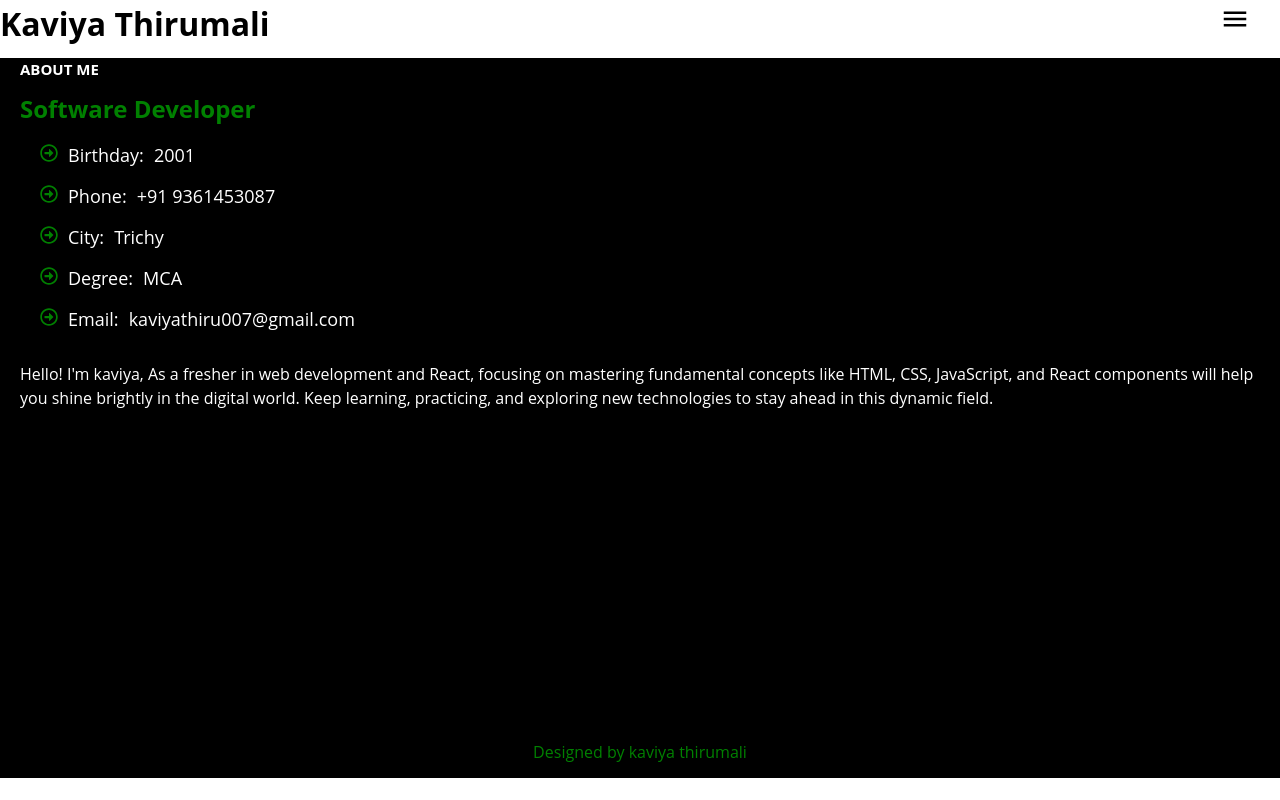
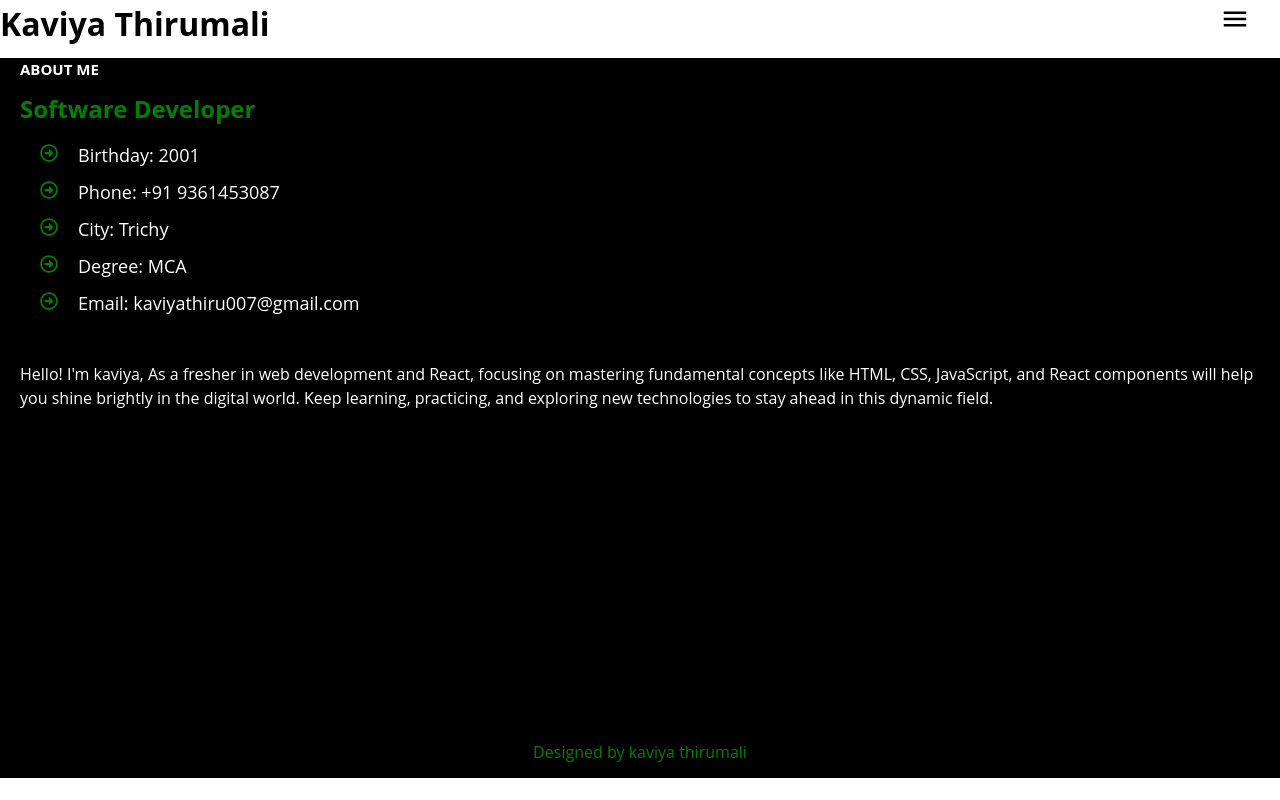
Before and after one commit to kaviyathirumali/kaviyat.github.io, a React (Create React App) app: page /about in a window 1280 px wide. Built offline with nearby package versions, Linux system fonts and the light colour scheme.

Commit message:
Updated website with changes

```diff
--- a/src/App.js
+++ b/src/App.js
@@ -9,6 +9,7 @@ import Project from "./Componets/Project/Project";
 
 function App() {
   return (
+    <div>
       <BrowserRouter>
         <Navbar />
         <Routes>
@@ -19,6 +20,7 @@ function App() {
           <Route path="/contact" element={<Contact />} />
         </Routes>
       </BrowserRouter>
+    </div>
   );
 }
 
--- a/src/Componets/About/About.css
+++ b/src/Componets/About/About.css
@@ -4,8 +4,8 @@
 }
 .about-span p{
     display: flex;
-    gap: 10px;
-    margin-bottom: 7px;
+    gap: 20px;
+    margin-bottom: 10px;
 }
 .about-span span{
     color: green;
--- a/src/Componets/About/About.js
+++ b/src/Componets/About/About.js
@@ -12,11 +12,11 @@ const About = () => {
                 </div>
                 <h2>Software Developer</h2>
                 <div className='about-span'>
-                    <p><span><FaRegArrowAltCircleRight /></span> <p>Birthday:</p> 2001</p>
-                    <p><span><FaRegArrowAltCircleRight /></span> <p>Phone:</p> +91 9361453087</p>
-                    <p><span><FaRegArrowAltCircleRight /></span> <p>City:</p> Trichy</p>
-                    <p><span><FaRegArrowAltCircleRight /></span> <p>Degree:</p> MCA</p>
-                    <p><span><FaRegArrowAltCircleRight /></span> <p>Email:</p> kaviyathiru007@gmail.com</p>
+                    <p><span><FaRegArrowAltCircleRight /></span> Birthday: 2001</p>
+                    <p><span><FaRegArrowAltCircleRight /></span> Phone: +91 9361453087</p>
+                    <p><span><FaRegArrowAltCircleRight /></span> City: Trichy</p>
+                    <p><span><FaRegArrowAltCircleRight /></span> Degree: MCA</p>
+                    <p><span><FaRegArrowAltCircleRight /></span> Email: kaviyathiru007@gmail.com</p>
                 </div>
                 <p>Hello! I'm kaviya, As a fresher in web development and React, focusing on mastering fundamental concepts like HTML, CSS, JavaScript, and React components will help you shine brightly in the digital world. Keep learning, practicing, and exploring new technologies to stay ahead in this dynamic field.</p>
                 </div>
--- a/src/Componets/Home/Home.js
+++ b/src/Componets/Home/Home.js
@@ -3,7 +3,6 @@ import { Typewriter } from 'react-simple-typewriter';
 import './Home.css';
 import { FaLinkedin } from 'react-icons/fa'
 import { IoLogoGithub } from 'react-icons/io5'
-//import computer from '../../Assets/computer1.jpg'
 const Home = () => {
     return (
         <div className="home-container">
--- a/src/Componets/Navbar/Navbar.js
+++ b/src/Componets/Navbar/Navbar.js
@@ -1,29 +1,29 @@
-import React from 'react'
+import React from 'react';
 import { useState } from 'react';
 import './Navbar.css';
-import { MdMenu} from 'react-icons/md'
-import {RxCross2} from 'react-icons/rx';
+import { MdMenu } from 'react-icons/md';
+import { RiCloseLine } from 'react-icons/ri';
 import { Link } from 'react-router-dom';
 
 const Navbar = () => {
-  const [menu,setMenu]= useState("Home")
-  const [isMobile, setIsMobile]=useState(false)
+  const [menu, setMenu] = useState("Home");
+  const [isMobile, setIsMobile] = useState(false);
 
   return (
     <div className='profile'>
-        <div  className='navbar'>
-            <ul className={isMobile?"nav-link-mobile":"nav-list"} onClick={()=>setIsMobile(false)}>
-              <li onClick={()=>setMenu("Home")}><Link to='/kaviyat.github.io'>Home</Link>{menu==="Home"?<hr/>:<></>}</li>
-              <li onClick={()=>setMenu("About")}><Link to='/about'>About</Link>{menu==="About"?<hr/>:<></>}</li>
-              <li onClick={()=>setMenu("Resume")}><Link to='/resume'>Resume</Link>{menu==="Resume"?<hr/>:<></>}</li>
-              <li onClick={()=>setMenu("Project")}><Link to='/project'>Project</Link>{menu==="Project"?<hr/>:<></>}</li>
-              <li onClick={()=>setMenu("Contact")}><Link to='/contact'>Contact</Link>{menu==="Contact"?<hr/>:<></>}</li>
-            </ul>
-            <p className='nav-btn' onClick={()=>setIsMobile(!isMobile)} >{isMobile?<RxCross2/>: <MdMenu/>} </p>
-            <p className='footer'>Designed by kaviya thirumali</p>
-        </div>
+      <div className='navbar'>
+        <ul className={isMobile ? "nav-link-mobile" : "nav-list"} onClick={() => setIsMobile(false)}>
+          <li onClick={() => setMenu("Home")}><Link to='/kaviyat.github.io'>Home</Link>{menu === "Home" ? <hr /> : <></>}</li>
+          <li onClick={() => setMenu("About")}><Link to='/about'>About</Link>{menu === "About" ? <hr /> : <></>}</li>
+          <li onClick={() => setMenu("Resume")}><Link to='/resume'>Resume</Link>{menu === "Resume" ? <hr /> : <></>}</li>
+          <li onClick={() => setMenu("Project")}><Link to='/project'>Project</Link>{menu === "Project" ? <hr /> : <></>}</li>
+          <li onClick={() => setMenu("Contact")}><Link to='/contact'>Contact</Link>{menu === "Contact" ? <hr /> : <></>}</li>
+        </ul>
+        <div className='nav-btn' onClick={() => setIsMobile(!isMobile)}>{isMobile ? <RiCloseLine /> : <MdMenu />}</div>
+      </div>
+      <div className='footer'>Designed by kaviya thirumali</div>
     </div>
-  )
+  );
 }
 
-export default Navbar
+export default Navbar;
--- a/src/Componets/Project/Project.css
+++ b/src/Componets/Project/Project.css
@@ -12,10 +12,9 @@
     margin-left: 30px;
     margin-right: 30px;
 }
-.project-1 h2{
+.project-1 h1{
+    color: green;
     font-size: 20px;
-    font-weight: 200;
-    color: green;
 }
 .project-1 span{
     margin-right: 20px;
--- a/src/Componets/Project/Project.js
+++ b/src/Componets/Project/Project.js
@@ -14,13 +14,13 @@ const Project = () => {
             <div className='project-text'>
                 <h3>PROJECTS</h3>
                 <div className='project-1'>
-                    <h2><span><FaRegArrowAltCircleRight /></span>INTEGRATED PLATFORM FOR INFORMATION ABOUT INDIAN UNIVERSITY</h2>
+                    <h1><span><FaRegArrowAltCircleRight /></span>INTEGRATED PLATFORM FOR INFORMATION ABOUT INDIAN UNIVERSITY</h1>
                     <img src={project_1} alt=''/>
                     <p>React.js</p>
                     <p>Role : Front-end Development</p>
                 </div>
                 <div className='project-1'>
-                    <h2><span><FaRegArrowAltCircleRight /></span>ONLINE BUS BOOKING WEBSITE</h2>
+                    <h1><span><FaRegArrowAltCircleRight /></span>ONLINE BUS BOOKING WEBSITE</h1>
                     <img src={project_2} alt=''/>
                     <p>React.js</p>
                     <p>Role : Front-end Development</p>
```
Lines whose indentation alone changed are shown as unchanged.
